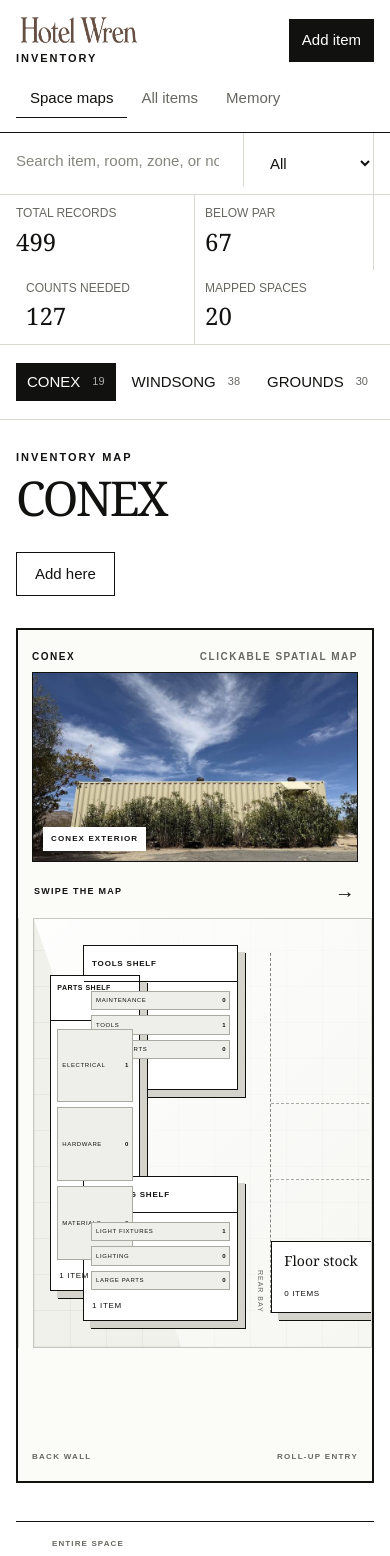
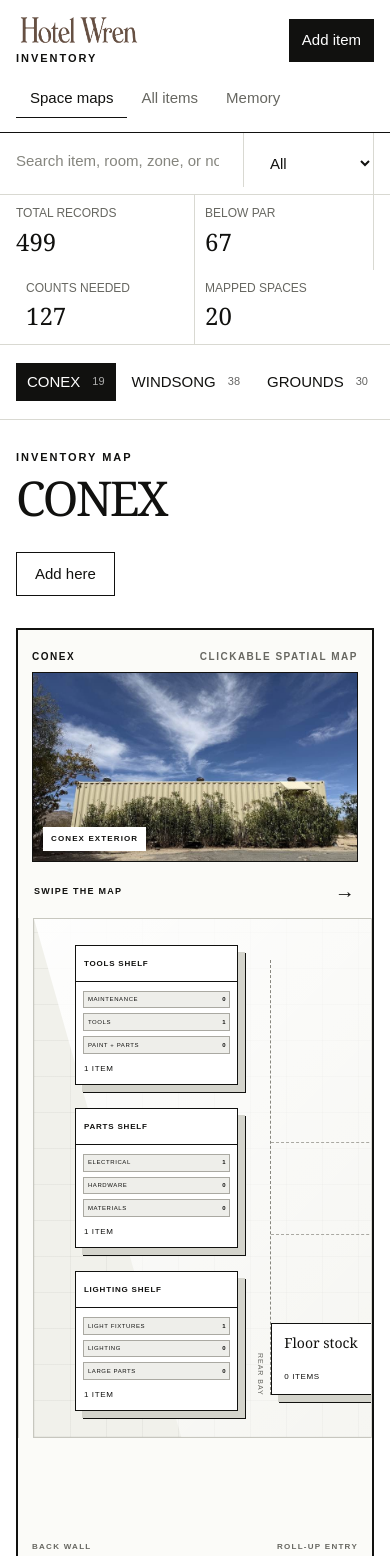
Before and after one commit to thelifeoferic/Inventory, a Next.js app: page / in a window 390 px wide. Shown: the top 1556 px of the page. Built offline with nearby package versions, Linux system fonts and the light colour scheme.

Commit message:
Clean up Conex shelf layout

```diff
--- a/app/globals.css
+++ b/app/globals.css
@@ -371,7 +371,13 @@ a { color: inherit; }
 }
 .conex-shelf:hover, .conex-floor-stock:hover, .conex-appliances:hover, .conex-door:hover, .conex-side-door:hover { box-shadow: 10px 10px 0 #d4d4cc, 11px 11px 0 var(--ink); transform: translate(-3px,-3px); }
 .conex-shelf:hover, .conex-shelf:focus-within, .conex-floor-stock:hover, .conex-floor-stock:focus-visible, .conex-appliances:hover, .conex-appliances:focus-visible, .conex-door:hover, .conex-door:focus-visible, .conex-side-door:hover, .conex-side-door:focus-visible { z-index: 20; }
-.conex-shelf.is-active, .conex-floor-stock.is-active, .conex-appliances.is-active, .conex-door.is-active, .conex-side-door.is-active { background: var(--ink); color: var(--paper); z-index: 24; }
+.conex-shelf.is-active, .conex-floor-stock.is-active, .conex-appliances.is-active, .conex-door.is-active, .conex-side-door.is-active {
+  background: #eee5d4;
+  border-color: #765b4d;
+  box-shadow: 7px 7px 0 #d9cebc, 8px 8px 0 #765b4d;
+  color: var(--ink);
+  z-index: 24;
+}
 .conex-shelf { padding: 0; }
 .conex-shelf-overview {
   background: transparent;
@@ -408,16 +414,13 @@ a { color: inherit; }
 .conex-levels button:hover, .conex-levels button:focus-visible { background: #dcdcd5; border-color: var(--ink); outline: 0; }
 .conex-levels button span { font-size: 7px; overflow: hidden; text-overflow: ellipsis; white-space: nowrap; }
 .conex-levels button small { font-size: 7px; font-weight: 700; letter-spacing: 0; position: static; }
-.conex-shelf.is-active .conex-levels button { background: #292925; border-color: #77776f; color: var(--paper); }
-.conex-shelf.is-active .conex-shelf-name { border-color: #77776f; }
-.conex-shelf-front-right { height: 34%; right: 5%; top: 6%; width: 20%; }
-.conex-shelf-mid-right { height: 34%; right: 27%; top: 6%; width: 20%; }
-.conex-shelf-rear-left { height: 34%; left: 6%; top: 6%; width: 19%; }
-.conex-shelf-rear-back { bottom: 13%; left: 2%; top: 13%; width: 11%; }
-.conex-shelf-rear-right { bottom: 6%; height: 34%; left: 6%; width: 19%; }
-.conex-shelf-rear-back .conex-shelf-name { align-items: flex-start; font-size: 8px; letter-spacing: .07em; min-height: 52px; padding: 10px 8px; }
-.conex-shelf-rear-back .conex-levels { left: 8px; right: 8px; top: 64px; }
-.conex-shelf-rear-back .conex-shelf-overview > small { left: 8px; }
+.conex-shelf.is-active .conex-levels button { background: #fffdf9; border-color: #765b4d; color: var(--ink); }
+.conex-shelf.is-active .conex-shelf-name { border-color: #765b4d; }
+.conex-shelf-front-right { height: 34%; right: 4%; top: 6%; width: 22%; }
+.conex-shelf-mid-right { height: 34%; right: 29%; top: 6%; width: 22%; }
+.conex-shelf-rear-left { height: 27%; left: 5%; top: 5%; width: 20%; }
+.conex-shelf-rear-back { height: 27%; left: 5%; top: 36.5%; width: 20%; }
+.conex-shelf-rear-right { bottom: 5%; height: 27%; left: 5%; width: 20%; }
 .conex-floor-stock { bottom: 8%; display: flex; flex-direction: column; justify-content: space-between; left: 29%; min-height: 72px; padding: 12px; width: 15%; }
 .conex-floor-stock span { display:block; font-family: Georgia, "Times New Roman", serif; font-size: 14px; line-height: 1.05; }
 .conex-floor-stock small { font-size:8px; letter-spacing:.08em; text-transform:uppercase; }
@@ -750,21 +753,19 @@ td small { color: var(--muted); margin-top: 4px; max-width: 370px; overflow: hid
   .room-feature-media, .room-feature-media i { min-height: 150px; }
   .room-feature-copy { min-height: 104px; }
   .map-orientation { left: 14px; right: 14px; }
-  .map-conex { min-height: 855px; }
-  .conex-visual { display: grid; gap: 12px; grid-template-columns: 1fr; grid-template-rows: 190px auto 430px; height: auto; overflow: visible; }
+  .map-conex { min-height: 945px; }
+  .conex-visual { display: grid; gap: 12px; grid-template-columns: 1fr; grid-template-rows: 190px auto 520px; height: auto; overflow: visible; }
   .conex-reference-photo { height: 190px; }
   .conex-mobile-guide { align-items: center; display: flex; font-size: 9px; font-weight: 700; justify-content: space-between; letter-spacing: .14em; padding: 3px 2px 0; text-transform: uppercase; }
   .conex-mobile-guide strong { font-size: 20px; font-weight: 400; }
   .conex-map-scroll { border-left: 1px solid var(--line); border-right: 1px solid var(--line); margin: 0 -14px; overflow-x: auto; overscroll-behavior-inline: contain; padding: 0 14px 14px; scroll-snap-type: x proximity; -webkit-overflow-scrolling: touch; }
-  .conex-u-map { height: 430px; min-width: 820px; }
+  .conex-u-map { height: 520px; min-width: 820px; }
   .conex-shelf-name { font-size: 8px; min-height: 36px; padding: 7px 8px; }
   .conex-levels { left: 7px; right: 7px; top: 45px; }
   .conex-levels button { gap: 3px; padding: 2px 4px; }
   .conex-levels button span, .conex-levels button small { font-size: 6px; }
   .conex-shelf { padding: 0; }
   .conex-shelf-overview > small { left: 8px; }
-  .conex-shelf-rear-back .conex-shelf-name { font-size: 7px; min-height: 45px; padding: 8px 6px; }
-  .conex-shelf-rear-back .conex-levels { left: 6px; right: 6px; top: 53px; }
   .conex-appliances { width: 30%; }
   .conex-door { left: calc(50% - 58px); }
   .map-inventory-modal { align-self: flex-end; margin: auto 0 0; max-height: 82vh; max-width: none; padding: 22px 18px 26px; width: 100%; }
```
